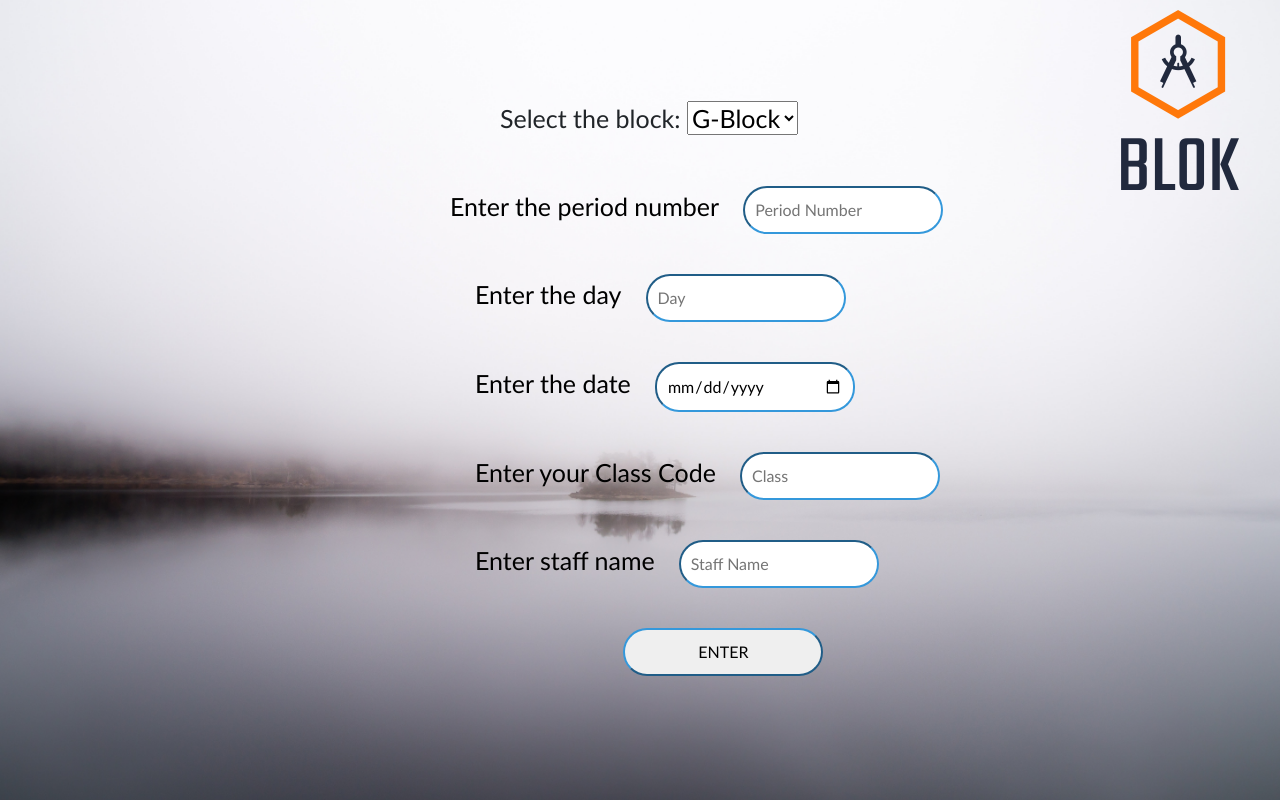
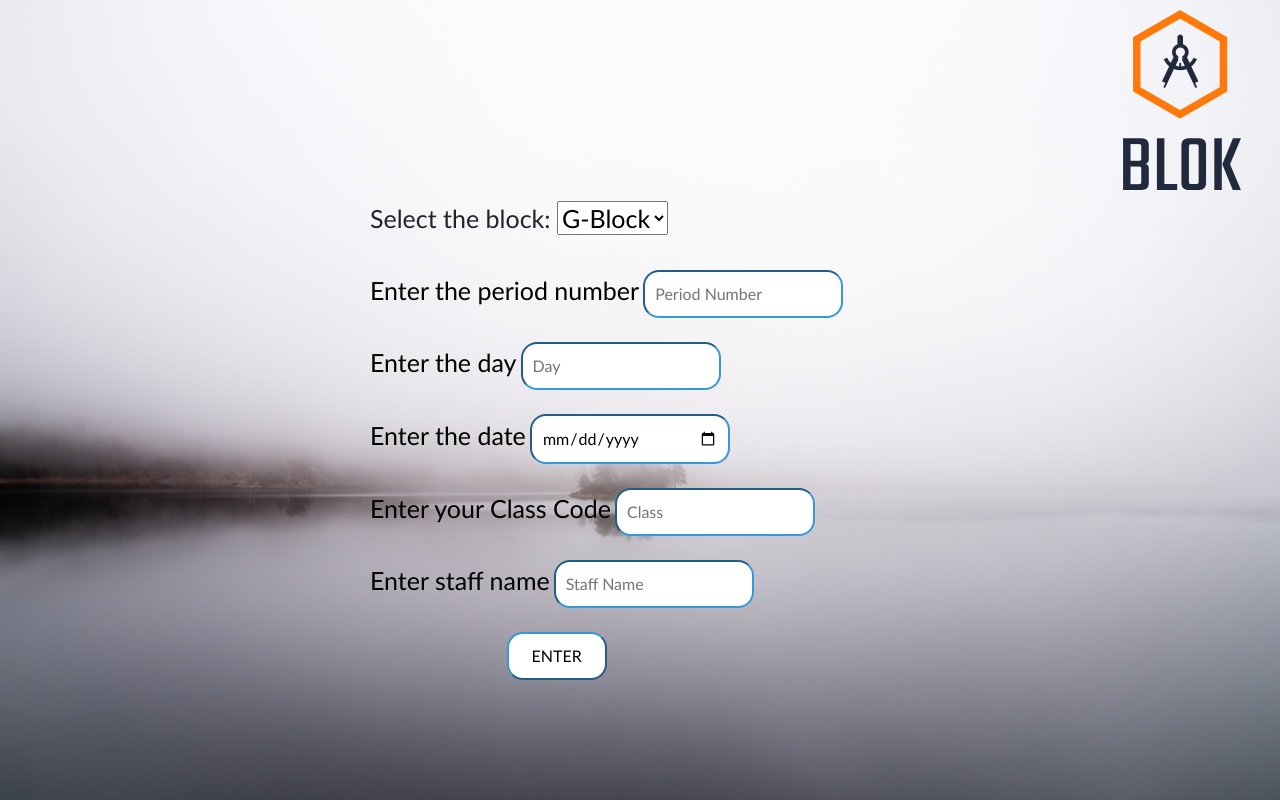
Before and after one commit to darsanmahi/BLOK, a PHP site: page /search.php in a window 1280 px wide. Run offline with PHP 8.4, Linux system fonts and the light colour scheme.

Commit message:
Proper allignment,removal of unnecessary hovers

```diff
--- a/search.php
+++ b/search.php
@@ -13,45 +13,47 @@
         }
         .logo{
             float: right;
-            margin-top: -100px;
         }
         .major{
             font-family: 'Trebuchet MS', 'Lucida Sans Unicode', 'Lucida Grande', 'Lucida Sans', Arial, sans-serif;
-            margin-left: 450px;
-            margin-top: 100px;
         }
         .major a {
             font-size: 25px;
             color: black;
-            margin-top: 50px;
-        }
-        .sample{
-            margin-left: 25px;
         }
         .major input{
-            margin-left: 20px;
             width: 200px;
             border-color:#3498db;
-            border-radius: 24px;
+            border-radius: 16px;
             padding: 10px;
-            margin-top: 40px;
         }
         .buttn{
+            background: white;
+            border-color:#3498db;
+            border-radius: 16px;
+            padding: 10px;
+            width: 100px;
+            display: block;
             cursor: pointer;
+        }
+        .buttn:hover{
+            color: #3498db;
         }
         .sample1{
             font-size: 25px;
-            margin-left: 50px;
         }
         </style>
     <head>
         <title>َHALL BOOKING PAGE</title>
-        <div class="logo">
+        <div class="col-12 offset-10 col-sm-2 align-contents-right">
             <img src="a1b44f98-ca7c-4fd1-915e-13ec5565c21c_200x200.png">
         </div>
     </head>
     <body>
         <form class="major" action="display1.php" method="POST">
+            <div class="container">
+                <div class="row row-content">
+                    <div class="col-12 offset-3 col-sm-8 align-contents-center">
                         <div class="sample1">
                             <label for="Block">Select the block:</label>
                             <select name="Block">
@@ -61,21 +63,25 @@
                                 <option value="yblock">Y-Block</option>
                             </select>
                         </div>
+                        <br>
                         <a>Enter the period number</a>
                         <input type="number" name="pno" placeholder="Period Number">
-            <br>
+                        <br><br>
                         <div class="sample">
                             <a>Enter the day</a>
-                <input type="day" name="day" placeholder="Day"><br>
+                            <input type="day" name="day" placeholder="Day"><br><br>
                             <a>Enter the date</a>
-                <input type="date" name="date" placeholder="Date"><br>
+                            <input type="date" name="date" placeholder="Date"><br><br>
                             <a>Enter your Class Code</a>
-                <input type='text' name='class' placeholder="Class"><br>
+                            <input type='text' name='class' placeholder="Class"><br><br>
                             <a>Enter staff name</a>
-                <input type='text' name='Staff_name' placeholder="Staff Name"><br>
+                            <input type='text' name='Staff_name' placeholder="Staff Name"><br><br>
                         </div>
                         <div class="col-12 offset-2 col-sm-4 align-contents-center">
-                <input type="submit" name="Enter" value="ENTER">
+                            <button class="buttn" type="submit" name="Enter">ENTER</button>
+                        </div>
+                    </div>
+                </div>
             </div>
         </form>
     </body>
```
Also changed, not shown: permanentclass.php (+7 -5 lines). Lines whose indentation alone changed are shown as unchanged.
